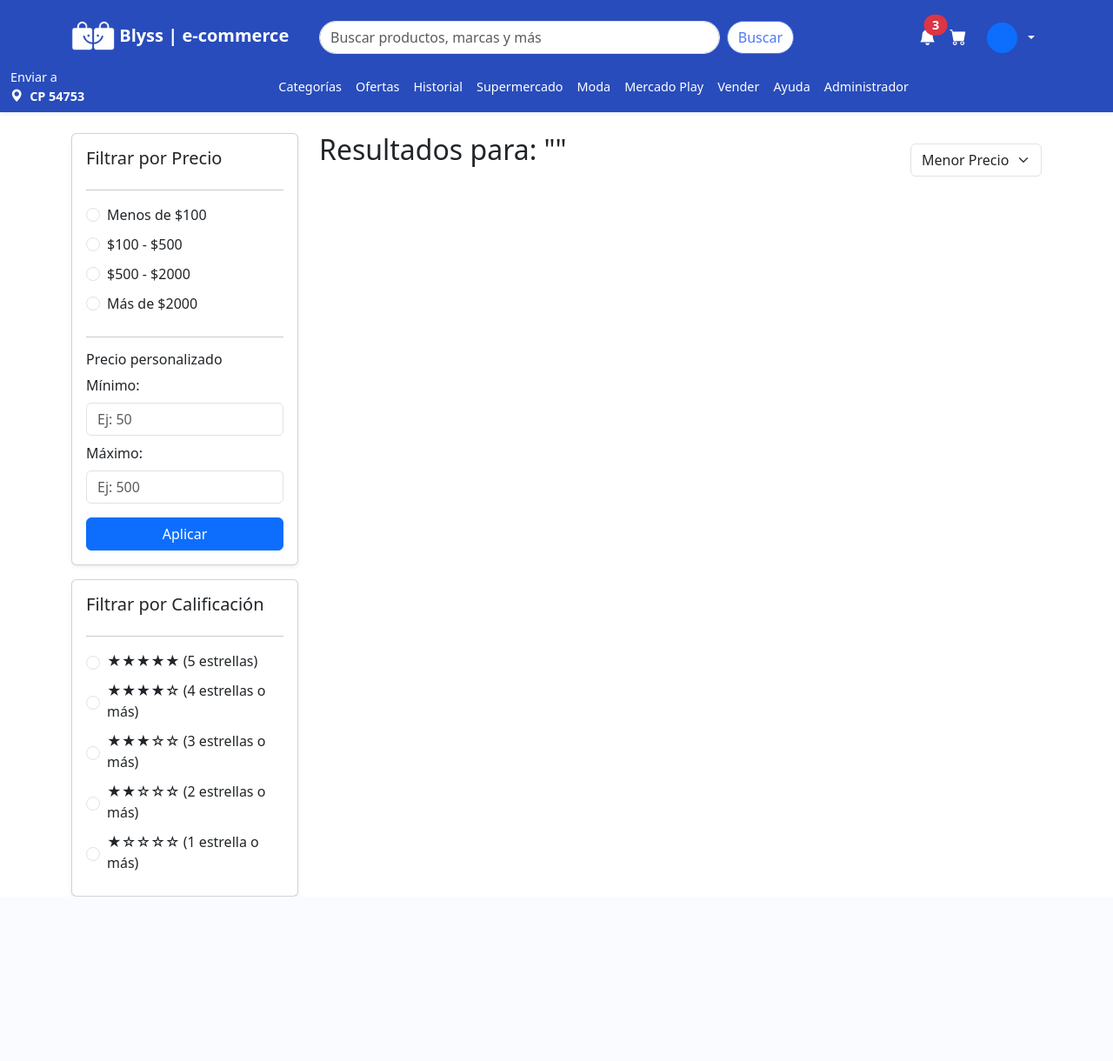
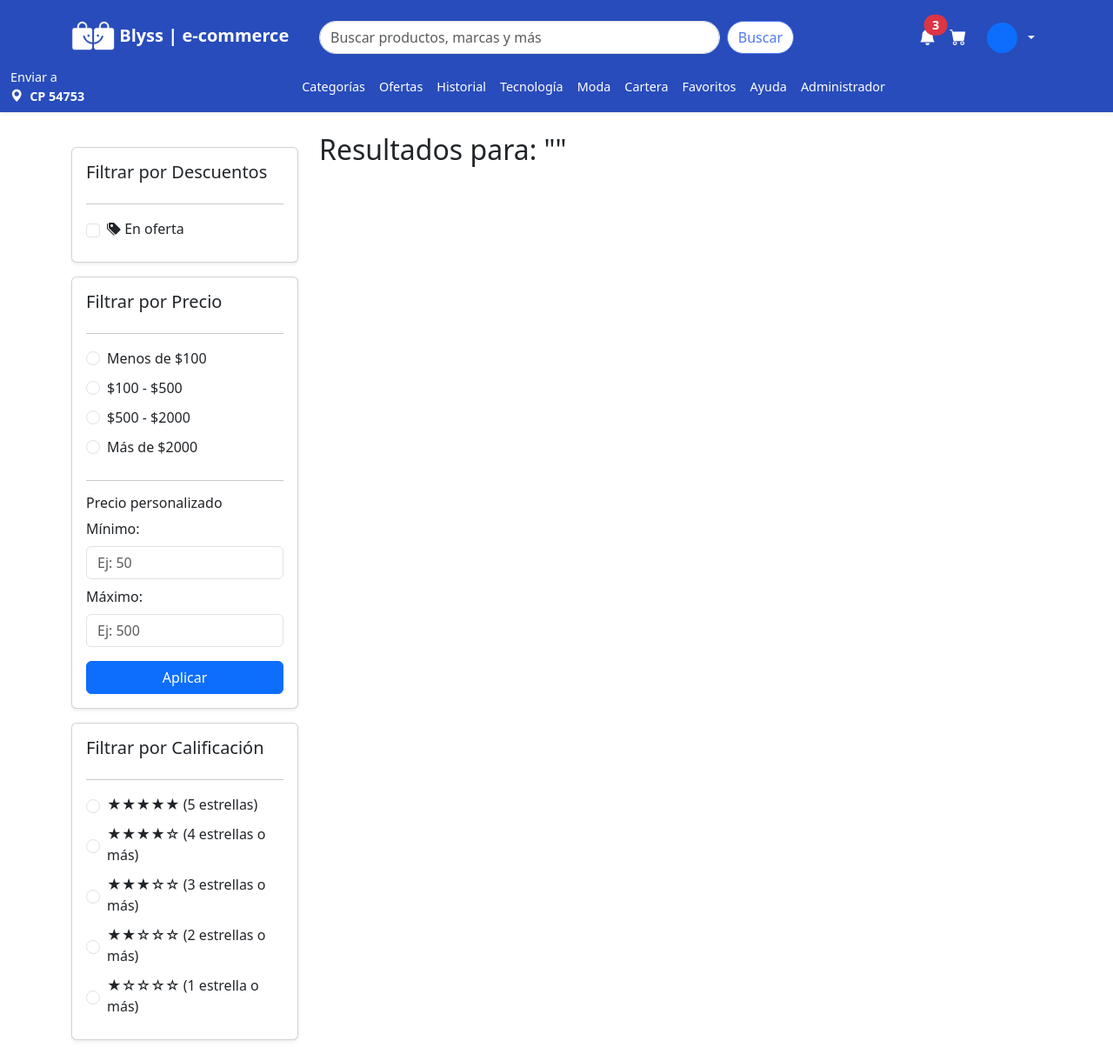
Before and after one commit to JJuan777/Blyss, a Django app: page /Blyss/Search/ in a window 1280 px wide. Shown: the whole page at 87% size. Before the commit the page ends 1031 px from the top, so only its background shows below. Run offline with Django 5.2, Linux system fonts and the light colour scheme; data that the repository does not hold is empty; parts of the project's set-up code (start-up, migrations or seed data) failed here and were passed over; some libraries are stand-ins or nearby versions.

Commit message:
all_on_sale

```diff
--- a/Blyss/views.py
+++ b/Blyss/views.py
@@ -1038,7 +1038,6 @@ def favoritos_view(request):
         'productos_favoritos': productos_favoritos
     })
 
-
 def search_view(request):
     query = request.GET.get('q', '')
     order = request.GET.get('order', 'asc')
@@ -1047,11 +1046,13 @@ def search_view(request):
     min_price = request.GET.get('min_price')
     max_price = request.GET.get('max_price')
     min_rating = request.GET.get('min_rating')
+    on_sale = request.GET.get('on_sale') == "true"
 
     productos = []
     categorias_relacionadas = []
     subcategorias_relacionadas = []
 
+    # 🔹 Filtros por query
     if query.lower() == "all":
         productos = list(Productos.objects.filter(Estado=True))
 
@@ -1060,6 +1061,9 @@ def search_view(request):
 
     elif query.lower() == "all_5stars":
         productos = list(Productos.objects.filter(Estado=True, CalificacionPromedio__gte=4.5))
+
+    elif query.lower() == "all_on_sale":
+        productos = list(Productos.objects.filter(Estado=True, PrecioDescuento__gt=0))
 
     elif query:
         productos = list(Productos.objects.filter(Nombre__icontains=query, Estado=True))
@@ -1075,38 +1079,36 @@ def search_view(request):
             subcategorias_productos__IdSubcategoria__in=subcategorias, Estado=True
         ))
 
-        # Unir listas en lugar de usar .union()
         productos = list(set(productos + productos_por_categoria + productos_por_subcategoria))
 
-        # Obtener categorías relacionadas
         categorias_relacionadas = Categorias.objects.filter(
             IdCategoria__in=CategoriasProductos.objects.filter(IdProducto__in=[p.IdProducto for p in productos]).values_list('IdCategoria', flat=True)
         )
 
-        # CORRECCIÓN: Se cambia `IdSubcategoria` por `IdSubCategoria`
         subcategorias_relacionadas = Subcategorias.objects.filter(
             IdSubCategoria__in=SubcategoriasProductos.objects.filter(IdProducto__in=[p.IdProducto for p in productos]).values_list('IdSubcategoria', flat=True)
         )
 
-    # Definir precio final
+    # 🔹 Definir precio final y aplicar filtro de productos en oferta
     for producto in productos:
         producto.precio_final = producto.PrecioDescuento if producto.PrecioDescuento and producto.PrecioDescuento > 0 else producto.Precio
 
-    # Aplicar filtros de precio si no es all500 ni all_5stars
-    if query.lower() not in ["all500", "all_5stars"]:
+    if on_sale and query.lower() != "all_on_sale":
+        productos = [p for p in productos if p.PrecioDescuento and p.PrecioDescuento > 0]
+
+    if query.lower() not in ["all500", "all_5stars", "all_on_sale"]:
         if min_price:
             productos = [p for p in productos if p.precio_final >= float(min_price)]
         if max_price:
             productos = [p for p in productos if p.precio_final <= float(max_price)]
 
-    # Aplicar filtro de calificación mínima si no es all_5stars
     if min_rating and query.lower() != "all_5stars":
         productos = [p for p in productos if p.CalificacionPromedio >= float(min_rating)]
 
-    # Ordenar los productos
-    productos = sorted(productos, key=lambda p: p.precio_final, reverse=(order == 'desc'))
+    # 🔹 Ordenación en Python en lugar de `.order_by('precio_final')`
+    productos.sort(key=lambda p: p.precio_final, reverse=(order == 'desc'))
 
-    # Aplicar paginación
+    # 🔹 Aplicar paginación
     productos_paginados = productos[offset:offset + limit]
     hay_mas = len(productos) > offset + limit
 
--- a/templates/Blyss/Search/index.html
+++ b/templates/Blyss/Search/index.html
@@ -8,6 +8,18 @@
     <div class="row">
         <!-- Panel lateral izquierdo -->
         <div class="col-md-3">
+
+            <div class="card p-3 shadow-sm mb-3 mt-3">
+                <h5>Filtrar por Descuentos</h5>
+                <hr>
+                <div class="mb-2">
+                    <label class="form-check d-flex align-items-center">
+                        <input type="checkbox" id="on-sale-checkbox" class="form-check-input" {% if on_sale %}checked{% endif %}>
+                        <span class="ms-2"><i class="bi bi-tags-fill"></i> En oferta</span>
+                    </label>
+                </div>
+            </div>
+
             <div class="card p-3 shadow-sm">
                 <h5>Filtrar por Precio</h5>
                 <hr>
@@ -102,19 +114,13 @@
                 </div>
             </div>
             {% endif %}
-
+            <br>
         </div>
 
         <!-- Contenido principal -->
         <div class="col-md-9">
             <div class="d-flex justify-content-between align-items-center">
                 <h2 class="text-center mb-4">Resultados para: <span id="search-query">"{{ query }}"</span></h2>
-
-                <!-- Selector de Orden -->
-                <select id="order-select" class="form-select w-auto">
-                    <option value="asc">Menor Precio</option>
-                    <option value="desc">Mayor Precio</option>
-                </select>
             </div>
             <!-- Contenedor de tags de filtros -->
             <div id="filter-tags" class="d-flex gap-2 mt-2"></div>
--- a/templates/Blyss/index.html
+++ b/templates/Blyss/index.html
@@ -167,14 +167,16 @@
 
             <!-- Card "Ofertas Relámpago" -->
             <div class="col-lg-3 col-md-6 col-12 mb-4">
+              <a href="{% url 'search_view' %}?q=all_on_sale" class="text-decoration-none">
                   <div class="card shadow-sm border-0 text-center p-4 h-100 d-flex flex-column">
                       <h6 class="fw-bold fs-6">⚡ Ofertas Relámpago</h6>
                       <div class="bg-white d-flex align-items-center justify-content-center my-2" style="height: 120px;">
                           <img src="{% static 'img/ofertasrelampago.png' %}" class="img-fluid" style="max-height: 100%; object-fit: contain;">
                       </div>
                       <p class="text-muted mb-3">Descuentos por tiempo limitado. ¡Aprovecha antes de que terminen!</p>
-                <a href="#" class="btn btn-primary btn-sm text-primary bg-light border-0 mt-auto">Ver ofertas</a>
+                      <div class="btn btn-primary btn-sm text-primary bg-light border-0 mt-auto">Ver ofertas</div>
                   </div>
+              </a>
             </div>
 
             <!-- Card "Productos Mejor Calificados" -->
--- a/templates/layouts/layoutHome.html
+++ b/templates/layouts/layoutHome.html
@@ -110,12 +110,12 @@
                     </span>
                     <ul class="navbar-nav mx-auto">
                         <li class="nav-item"><a class="nav-link" href="{% url 'categoria_view' %}">Categorías</a></li>
-                        <li class="nav-item"><a class="nav-link" href="#">Ofertas</a></li>
+                        <li class="nav-item"><a class="nav-link" href="{% url 'search_view' %}?q=all_on_sale">Ofertas</a></li>
                         <li class="nav-item"><a class="nav-link" href="#">Historial</a></li>
-                        <li class="nav-item"><a class="nav-link" href="#">Supermercado</a></li>
-                        <li class="nav-item"><a class="nav-link" href="#">Moda</a></li>
-                        <li class="nav-item"><a class="nav-link" href="#">Mercado Play</a></li>
-                        <li class="nav-item"><a class="nav-link" href="#">Vender</a></li>
+                        <li class="nav-item"><a class="nav-link" href="{% url 'search_view' %}?q=Teconología">Tecnología</a></li>
+                        <li class="nav-item"><a class="nav-link" href="{% url 'search_view' %}?q=Moda">Moda</a></li>
+                        <li class="nav-item"><a class="nav-link" href="#">Cartera</a></li>
+                        <li class="nav-item"><a class="nav-link" href="{% url 'favoritos' %}">Favoritos</a></li>
                         <li class="nav-item"><a class="nav-link" href="#">Ayuda</a></li>
                         <li class="nav-item"><a class="nav-link" href="{% url 'admin' %}">Administrador</a></li>
                     </ul>
```
Lines whose indentation alone changed are shown as unchanged.
